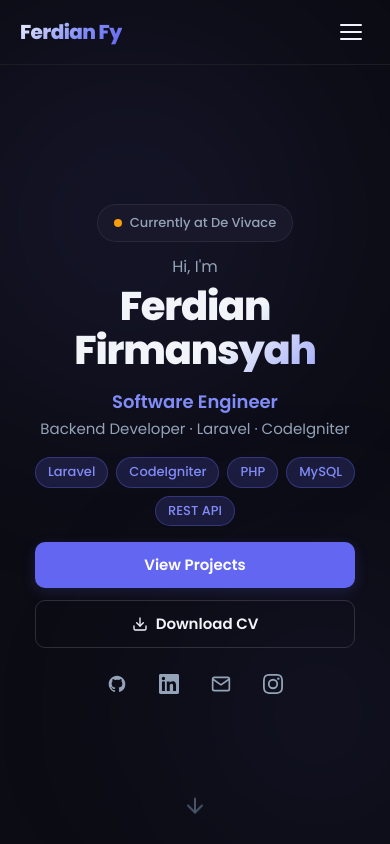
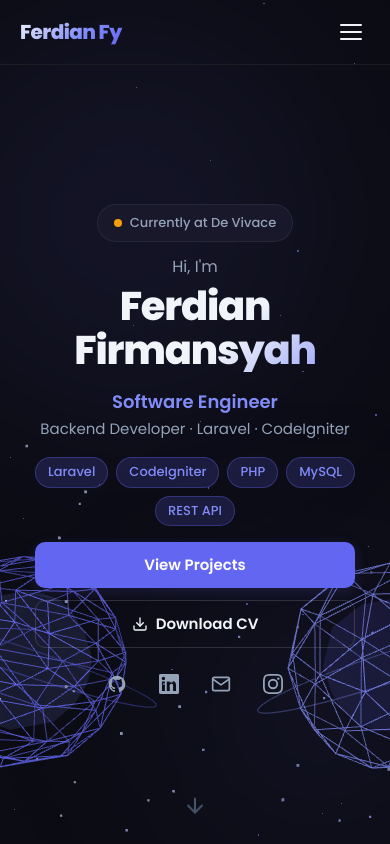
Before and after one commit to FerdianFy13/ferdianfirmansyah.github.io, a plain HTML site: page index.html in a window 390 px wide. Shown: the top 844 px of the page. Drawn offline with nearby package versions, Linux system fonts and the light colour scheme; animation ran at ten frames a second.

Commit message:
|FEAT| add lightweight Three.js animation to hero and page background
Add two connected wireframe nodes (icosahedron + dodecahedron) drifting
in the hero section, plus a subtle full-page starfield background.
Three.js is lazy-loaded via dynamic import (only when hero enters
viewport / on idle) so it never blocks initial render, and respects
prefers-reduced-motion.

```diff
--- a/css/style.css
+++ b/css/style.css
@@ -82,6 +82,7 @@
 html {
   scroll-behavior: smooth;
   -webkit-text-size-adjust: 100%;
+  background-color: var(--bg-primary);
 }
 
 body {
@@ -90,8 +91,22 @@ body {
   font-weight: 400;
   line-height: 1.6;
   color: var(--text-primary);
-  background-color: var(--bg-primary);
   overflow-x: hidden;
+}
+
+#bg-canvas {
+  position: fixed;
+  inset: 0;
+  width: 100%;
+  height: 100%;
+  z-index: -1;
+  pointer-events: none;
+  opacity: 0;
+  transition: opacity 1500ms ease;
+}
+
+#bg-canvas.is-ready {
+  opacity: 1;
 }
 
 img {
@@ -131,7 +146,7 @@ button {
 }
 
 .section--alt {
-  background-color: var(--bg-secondary);
+  background-color: rgba(17, 17, 32, 0.92);
 }
 
 .section-header {
@@ -315,6 +330,21 @@ button {
 @keyframes orb-drift {
   0%, 100% { transform: translate(0, 0); }
   50%       { transform: translate(30px, 20px); }
+}
+
+.hero__canvas {
+  position: absolute;
+  inset: 0;
+  width: 100%;
+  height: 100%;
+  z-index: 0;
+  pointer-events: none;
+  opacity: 0;
+  transition: opacity 1200ms ease;
+}
+
+.hero__canvas--ready {
+  opacity: 1;
 }
 
 .hero__content {
--- a/index.html
+++ b/index.html
@@ -16,7 +16,7 @@
   <link rel="preconnect" href="https://fonts.googleapis.com">
   <link rel="preconnect" href="https://fonts.gstatic.com" crossorigin>
   <link href="https://fonts.googleapis.com/css2?family=Poppins:wght@300;400;500;600;700;800&display=swap" rel="stylesheet">
-  <link rel="stylesheet" href="css/style.css">
+  <link rel="stylesheet" href="css/style.css?v=1.0">
 
   <script async src="https://www.googletagmanager.com/gtag/js?id=G-039VPBVHWX"></script>
   <script>
@@ -27,6 +27,8 @@
   </script>
 </head>
 <body>
+
+  <canvas id="bg-canvas" aria-hidden="true"></canvas>
 
   <div id="progress-bar" aria-hidden="true"></div>
 
@@ -43,6 +45,6 @@
 
   <footer id="footer-root"></footer>
 
-  <script type="module" src="js/main.js"></script>
+  <script type="module" src="js/main.js?v=1.0"></script>
 </body>
 </html>
--- a/js/components/hero.js
+++ b/js/components/hero.js
@@ -20,6 +20,7 @@ export function renderHero() {
     <section class="hero" id="hero">
       <div class="hero__bg-orb hero__bg-orb--1"></div>
       <div class="hero__bg-orb hero__bg-orb--2"></div>
+      <canvas class="hero__canvas" id="hero-canvas" aria-hidden="true"></canvas>
 
       <div class="container hero__content">
         <div class="hero__status ${statusClass}">
--- a/js/main.js
+++ b/js/main.js
@@ -15,6 +15,8 @@ import {
   initSmoothScroll,
   initMobileMenu,
 } from "./utils/animation.js";
+import { initHeroScene } from "./utils/heroScene.js";
+import { initBgScene } from "./utils/bgScene.js";
 
 function render() {
   renderNavbar();
@@ -35,6 +37,8 @@ function init() {
   initNavScrollSpy();
   initSmoothScroll();
   initMobileMenu();
+  initHeroScene();
+  initBgScene();
 }
 
 document.addEventListener("DOMContentLoaded", init);
--- /dev/null
+++ b/js/utils/bgScene.js
@@ -0,0 +1,84 @@
+const THREE_CDN = 'https://cdn.jsdelivr.net/npm/three@0.160.0/build/three.module.js';
+
+export function initBgScene() {
+  const canvas = document.getElementById('bg-canvas');
+  if (!canvas) return;
+
+  const prefersReducedMotion = window.matchMedia('(prefers-reduced-motion: reduce)').matches;
+  if (prefersReducedMotion) return;
+
+  if ('requestIdleCallback' in window) {
+    requestIdleCallback(() => startScene(canvas), { timeout: 2000 });
+  } else {
+    setTimeout(() => startScene(canvas), 300);
+  }
+}
+
+async function startScene(canvas) {
+  const THREE = await import(THREE_CDN);
+
+  const scene = new THREE.Scene();
+  const camera = new THREE.PerspectiveCamera(60, 1, 0.1, 50);
+  camera.position.z = 12;
+
+  const renderer = new THREE.WebGLRenderer({
+    canvas,
+    alpha: true,
+    antialias: false,
+  });
+  renderer.setPixelRatio(Math.min(window.devicePixelRatio, 1.5));
+
+  const STAR_COUNT = 260;
+  const positions = new Float32Array(STAR_COUNT * 3);
+  for (let i = 0; i < STAR_COUNT; i++) {
+    positions[i * 3] = (Math.random() - 0.5) * 30;
+    positions[i * 3 + 1] = (Math.random() - 0.5) * 30;
+    positions[i * 3 + 2] = (Math.random() - 0.5) * 20;
+  }
+
+  const geometry = new THREE.BufferGeometry();
+  geometry.setAttribute('position', new THREE.BufferAttribute(positions, 3));
+
+  const material = new THREE.PointsMaterial({
+    color: 0x818cf8,
+    size: 0.05,
+    transparent: true,
+    opacity: 0.55,
+    sizeAttenuation: true,
+  });
+
+  const stars = new THREE.Points(geometry, material);
+  scene.add(stars);
+
+  const resize = () => {
+    camera.aspect = window.innerWidth / window.innerHeight;
+    camera.updateProjectionMatrix();
+    renderer.setSize(window.innerWidth, window.innerHeight, false);
+  };
+  resize();
+  window.addEventListener('resize', resize);
+
+  let visible = true;
+  document.addEventListener('visibilitychange', () => {
+    visible = document.visibilityState === 'visible';
+  });
+
+  let scrollY = window.scrollY;
+  window.addEventListener('scroll', () => {
+    scrollY = window.scrollY;
+  }, { passive: true });
+
+  const animate = () => {
+    requestAnimationFrame(animate);
+    if (!visible) return;
+
+    stars.rotation.y += 0.0004;
+    stars.rotation.x += 0.0001;
+    camera.position.y = -scrollY * 0.0015;
+
+    renderer.render(scene, camera);
+  };
+  animate();
+
+  canvas.classList.add('is-ready');
+}
--- /dev/null
+++ b/js/utils/heroScene.js
@@ -0,0 +1,247 @@
+const THREE_CDN = 'https://cdn.jsdelivr.net/npm/three@0.160.0/build/three.module.js';
+
+export function initHeroScene() {
+  const canvas = document.getElementById('hero-canvas');
+  const hero = document.getElementById('hero');
+  if (!canvas || !hero) return;
+
+  const prefersReducedMotion = window.matchMedia('(prefers-reduced-motion: reduce)').matches;
+  if (prefersReducedMotion) return;
+
+  let started = false;
+
+  const observer = new IntersectionObserver((entries) => {
+    entries.forEach((entry) => {
+      if (entry.isIntersecting && !started) {
+        started = true;
+        observer.disconnect();
+        startScene(canvas, hero);
+      }
+    });
+  }, { threshold: 0.05 });
+
+  observer.observe(hero);
+}
+
+function createNode(THREE, { geometryFactory, wireColor, coreColor, dustColor, spinSign }) {
+  const group = new THREE.Group();
+
+  const outerGeometry = geometryFactory(1.7, 1);
+  const outerMaterial = new THREE.MeshBasicMaterial({
+    color: wireColor,
+    wireframe: true,
+    transparent: true,
+    opacity: 0.5,
+  });
+  const outerMesh = new THREE.Mesh(outerGeometry, outerMaterial);
+  group.add(outerMesh);
+
+  const coreGeometry = geometryFactory(1.1, 1);
+  const coreMaterial = new THREE.MeshBasicMaterial({
+    color: coreColor,
+    transparent: true,
+    opacity: 0.12,
+    blending: THREE.AdditiveBlending,
+    depthWrite: false,
+  });
+  const coreMesh = new THREE.Mesh(coreGeometry, coreMaterial);
+  group.add(coreMesh);
+
+  const ringGeometry = new THREE.TorusGeometry(2.3, 0.01, 8, 80);
+  const ringMaterial = new THREE.MeshBasicMaterial({
+    color: wireColor,
+    transparent: true,
+    opacity: 0.32,
+  });
+  const ring = new THREE.Mesh(ringGeometry, ringMaterial);
+  ring.rotation.x = Math.PI / 2.4;
+  ring.rotation.y = 0.3 * spinSign;
+  group.add(ring);
+
+  const DUST_COUNT = 34;
+  const dustPositions = new Float32Array(DUST_COUNT * 3);
+  for (let i = 0; i < DUST_COUNT; i++) {
+    const radius = 2.5 + Math.random() * 1.3;
+    const theta = Math.random() * Math.PI * 2;
+    const phi = Math.acos((Math.random() * 2) - 1);
+    dustPositions[i * 3] = radius * Math.sin(phi) * Math.cos(theta);
+    dustPositions[i * 3 + 1] = radius * Math.sin(phi) * Math.sin(theta);
+    dustPositions[i * 3 + 2] = radius * Math.cos(phi);
+  }
+  const dustGeometry = new THREE.BufferGeometry();
+  dustGeometry.setAttribute('position', new THREE.BufferAttribute(dustPositions, 3));
+  const dustMaterial = new THREE.PointsMaterial({
+    color: dustColor,
+    size: 0.04,
+    transparent: true,
+    opacity: 0.65,
+    sizeAttenuation: true,
+  });
+  const dust = new THREE.Points(dustGeometry, dustMaterial);
+  group.add(dust);
+
+  return {
+    group, outerMesh, outerMaterial, coreMesh, coreMaterial, ring, dust,
+    spinSign,
+    baseX: 0,
+    baseY: 0,
+    phase: Math.random() * Math.PI * 2,
+    proximity: 0,
+  };
+}
+
+async function startScene(canvas, hero) {
+  const THREE = await import(THREE_CDN);
+
+  const scene = new THREE.Scene();
+  const camera = new THREE.PerspectiveCamera(45, 1, 0.1, 100);
+  camera.position.z = 7;
+
+  const renderer = new THREE.WebGLRenderer({ canvas, alpha: true, antialias: true });
+  renderer.setPixelRatio(Math.min(window.devicePixelRatio, 1.5));
+
+  const rightNode = createNode(THREE, {
+    geometryFactory: (r, d) => new THREE.IcosahedronGeometry(r, d),
+    wireColor: 0x818cf8,
+    coreColor: 0x6366f1,
+    dustColor: 0xa5b4fc,
+    spinSign: 1,
+  });
+  const leftNode = createNode(THREE, {
+    geometryFactory: (r, d) => new THREE.DodecahedronGeometry(r, d),
+    wireColor: 0x6366f1,
+    coreColor: 0x818cf8,
+    dustColor: 0xc7d2fe,
+    spinSign: -1,
+  });
+  scene.add(rightNode.group, leftNode.group);
+  const nodes = [rightNode, leftNode];
+
+  // Connector beam + traveling pulse linking the two nodes
+  const lineGeometry = new THREE.BufferGeometry().setFromPoints([
+    new THREE.Vector3(), new THREE.Vector3(),
+  ]);
+  const lineMaterial = new THREE.LineBasicMaterial({
+    color: 0x818cf8,
+    transparent: true,
+    opacity: 0.18,
+  });
+  const connector = new THREE.Line(lineGeometry, lineMaterial);
+  scene.add(connector);
+
+  const pulseGeometry = new THREE.IcosahedronGeometry(0.055, 0);
+  const pulseMaterial = new THREE.MeshBasicMaterial({
+    color: 0xc7d2fe,
+    transparent: true,
+    opacity: 0.9,
+    blending: THREE.AdditiveBlending,
+    depthWrite: false,
+  });
+  const pulse = new THREE.Mesh(pulseGeometry, pulseMaterial);
+  scene.add(pulse);
+
+  let desktop = window.innerWidth > 992;
+  const applyLayout = () => {
+    desktop = window.innerWidth > 992;
+
+    rightNode.baseX = desktop ? 3.1 : 1.3;
+    rightNode.baseY = desktop ? 0.2 : -1.7;
+    leftNode.baseX = desktop ? -3.1 : -1.3;
+    leftNode.baseY = desktop ? -0.1 : -1.7;
+
+    const scale = desktop ? 1 : 0.42;
+    rightNode.group.scale.setScalar(scale);
+    leftNode.group.scale.setScalar(scale);
+
+    connector.visible = true;
+    pulse.visible = true;
+  };
+  applyLayout();
+
+  const pointer = { x: 0, y: 0 };
+  window.addEventListener('pointermove', (event) => {
+    pointer.x = (event.clientX / window.innerWidth) - 0.5;
+    pointer.y = (event.clientY / window.innerHeight) - 0.5;
+  }, { passive: true });
+
+  const resize = () => {
+    const { clientWidth, clientHeight } = hero;
+    camera.aspect = clientWidth / clientHeight;
+    camera.updateProjectionMatrix();
+    renderer.setSize(clientWidth, clientHeight, false);
+    applyLayout();
+  };
+  resize();
+  window.addEventListener('resize', resize);
+
+  let visible = true;
+  document.addEventListener('visibilitychange', () => {
+    visible = document.visibilityState === 'visible';
+  });
+  const inViewObserver = new IntersectionObserver((entries) => {
+    entries.forEach((entry) => { visible = entry.isIntersecting; });
+  }, { threshold: 0 });
+  inViewObserver.observe(hero);
+
+  const projected = new THREE.Vector3();
+
+  const updateNode = (node, elapsed) => {
+    const driftAmount = desktop ? 0.3 : 0.14;
+    node.group.position.x = node.baseX + Math.sin(elapsed * 0.6 + node.phase) * driftAmount;
+    node.group.position.y = node.baseY + Math.sin(elapsed * 0.9 + node.phase) * (driftAmount * 0.6) + pointer.y * -0.15;
+    node.group.position.z = Math.cos(elapsed * 0.5 + node.phase) * (driftAmount * 0.5);
+
+    node.group.rotation.y += 0.002 * node.spinSign;
+    node.group.rotation.x += 0.0008;
+    node.coreMesh.rotation.y -= 0.001 * node.spinSign;
+    node.ring.rotation.z += 0.0016 * node.spinSign;
+    node.dust.rotation.y += 0.0008 * node.spinSign;
+
+    projected.copy(node.group.position).project(camera);
+    const screenX = (projected.x + 1) / 2;
+    const screenY = (-projected.y + 1) / 2;
+    const dist = Math.hypot(pointer.x + 0.5 - screenX, pointer.y + 0.5 - screenY);
+    const targetProximity = desktop ? Math.max(0, 1 - dist * 3) : 0;
+    node.proximity += (targetProximity - node.proximity) * 0.08;
+
+    const glow = node.proximity;
+
+    const breathe = 1 + Math.sin(elapsed + node.phase) * 0.03 + glow * 0.12;
+    node.coreMesh.scale.setScalar(breathe);
+    node.coreMaterial.opacity = 0.12 + glow * 0.35;
+    node.outerMaterial.opacity = 0.5 + glow * 0.3;
+    node.ring.scale.setScalar(1 + glow * 0.08);
+  };
+
+  let elapsed = 0;
+  const animate = () => {
+    requestAnimationFrame(animate);
+    if (!visible) return;
+
+    elapsed += 0.012;
+
+    nodes.forEach((node) => updateNode(node, elapsed));
+
+    // Connector beam follows both nodes; traveling pulse ping-pongs between them
+    const positions = connector.geometry.attributes.position;
+    positions.setXYZ(0, leftNode.group.position.x, leftNode.group.position.y, leftNode.group.position.z);
+    positions.setXYZ(1, rightNode.group.position.x, rightNode.group.position.y, rightNode.group.position.z);
+    positions.needsUpdate = true;
+
+    const t = (Math.sin(elapsed * 0.7) + 1) / 2;
+    pulse.position.lerpVectors(leftNode.group.position, rightNode.group.position, t);
+    const pulseGlow = Math.max(leftNode.proximity, rightNode.proximity);
+    pulseMaterial.opacity = 0.6 + pulseGlow * 0.4;
+    connector.visible = desktop;
+    pulse.visible = desktop;
+
+    camera.position.x += (pointer.x * 0.5 - camera.position.x) * 0.03;
+    camera.position.y += (-pointer.y * 0.5 - camera.position.y) * 0.03;
+    camera.lookAt(scene.position);
+
+    renderer.render(scene, camera);
+  };
+  animate();
+
+  canvas.classList.add('hero__canvas--ready');
+}
```
